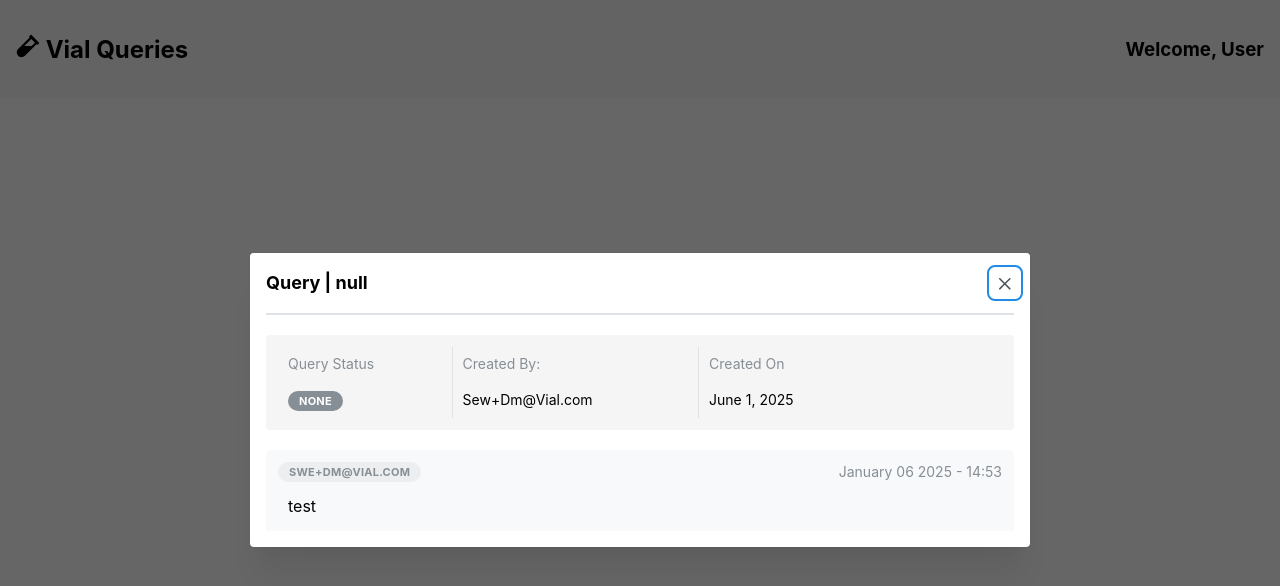
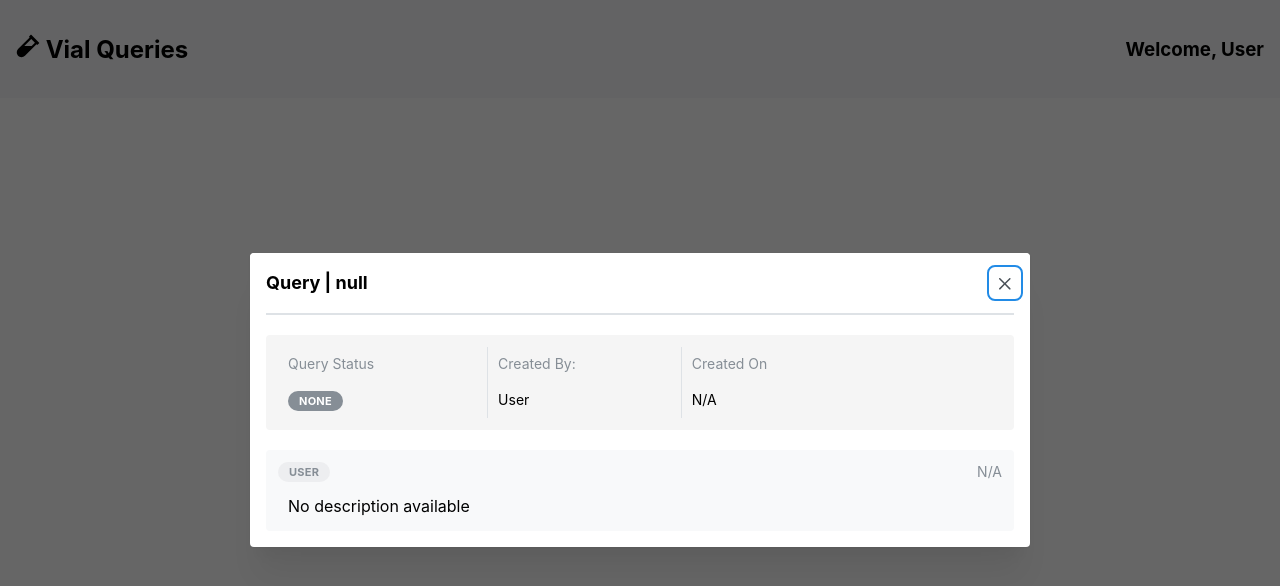
Before and after one commit to yamhokim/Vial-Frontend, a Next.js app: page /form-data/overview/1 in a window 1280 px wide. Shown: the top 586 px of the page. Built offline with nearby package versions, Linux system fonts and the light colour scheme; no server answers.

Commit message:
applied api functionality to non-intercepting overview page as well

```diff
--- a/src/app/form-data/overview/[id]/page.tsx
+++ b/src/app/form-data/overview/[id]/page.tsx
@@ -1,7 +1,7 @@
 "use client";
 
-import React from "react";
-import { useRouter, useSearchParams } from "next/navigation";
+import React, { useState } from "react";
+import { useRouter, useSearchParams, useParams } from "next/navigation";
 import {
   Modal,
   Button,
@@ -14,27 +14,37 @@ import {
   Divider,
 } from "@mantine/core";
 import { IoIosCheckmark } from "react-icons/io";
+import { useTable } from "@/context/TableContext";
+import { useApi } from "@/hooks/useApi";
 
-export default function CreateQueryPage() {
+export default function OverviewQueryPage() {
   const router = useRouter();
   const searchParams = useSearchParams();
+  const params = useParams();
   const label = searchParams.get("label");
-  const queryState = searchParams.get("query");
+  const formDataId = params.id as string;
+  const { tableData, refreshData } = useTable();
+  const { updateQuery } = useApi();
+  const [isResolving, setIsResolving] = useState(false);
 
-  // Determine styles based on queryState value
+  // Find the form data entry that matches our ID
+  const formDataEntry = tableData.find((entry) => entry.id === formDataId);
+  const query = formDataEntry?.query;
+
+  // Determine styles based on query status
   let statusColor = "gray";
   let statusLabel = "None";
   let bgColor = "#f5f5f5";
   let buttonColor = "gray";
   let showResolve = false;
 
-  if (queryState === "opened") {
+  if (query?.status === "OPEN") {
     statusColor = "red";
     statusLabel = "Open";
     bgColor = "#fff5f5";
     buttonColor = "teal";
     showResolve = true;
-  } else if (queryState === "resolved") {
+  } else if (query?.status === "RESOLVED") {
     statusColor = "green";
     statusLabel = "Resolved";
     bgColor = "#f5fff5";
@@ -49,8 +59,10 @@ export default function CreateQueryPage() {
           {statusLabel}
         </Badge>
       </Table.Td>
-      <Table.Td>Sew+Dm@Vial.com</Table.Td>
-      <Table.Td>June 1, 2025</Table.Td>
+      <Table.Td>User</Table.Td>
+      <Table.Td>
+        {query ? new Date(query.createdAt).toLocaleDateString() : "N/A"}
+      </Table.Td>
     </Table.Tr>
   );
 
@@ -78,9 +90,19 @@ export default function CreateQueryPage() {
     router.back();
   };
 
-  const handleSubmit = () => {
-    // Need to add code to handle the submission of data
-    handleClose();
+  const handleResolve = async () => {
+    if (!query?.id) return;
+
+    setIsResolving(true);
+    try {
+      await updateQuery(query.id, { status: "RESOLVED" });
+      await refreshData();
+      handleClose();
+    } catch (error) {
+      console.error("Error resolving query:", error);
+    } finally {
+      setIsResolving(false);
+    }
   };
 
   return (
@@ -122,6 +144,8 @@ export default function CreateQueryPage() {
             color={buttonColor}
             variant="filled"
             style={{ flexShrink: 0, minWidth: 100 }}
+            onClick={handleResolve}
+            loading={isResolving}
           >
             <IoIosCheckmark /> Resolve
           </Button>
@@ -140,14 +164,14 @@ export default function CreateQueryPage() {
       >
         <Group justify="space-between">
           <Badge color="gray" variant="light">
-            swe+dm@vial.com
+            User
           </Badge>
           <Text size="sm" color="dimmed" ml="xs">
-            January 06 2025 - 14:53
+            {query ? new Date(query.createdAt).toLocaleString() : "N/A"}
           </Text>
         </Group>
         <Text mt="sm" ml="xs">
-          test
+          {query?.description || "No description available"}
         </Text>
       </Box>
     </Modal>
```
